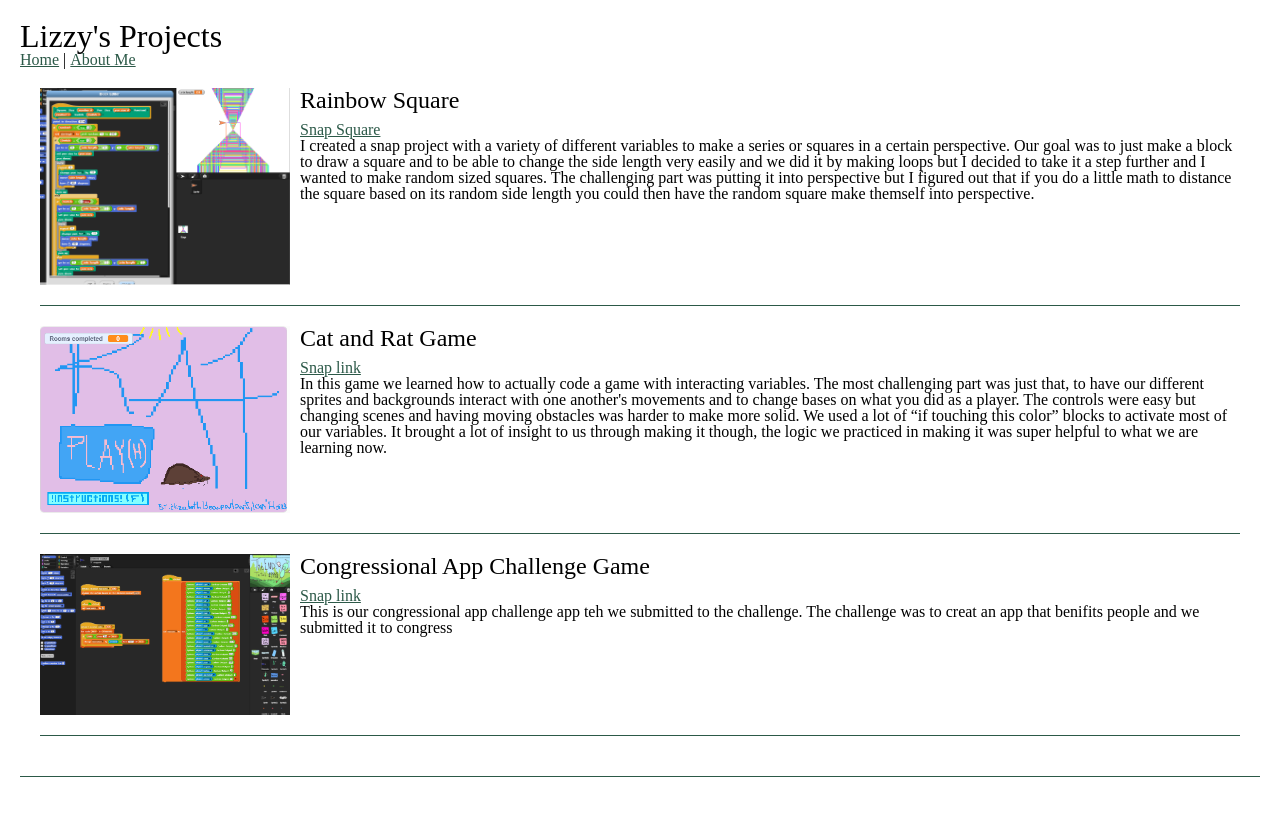
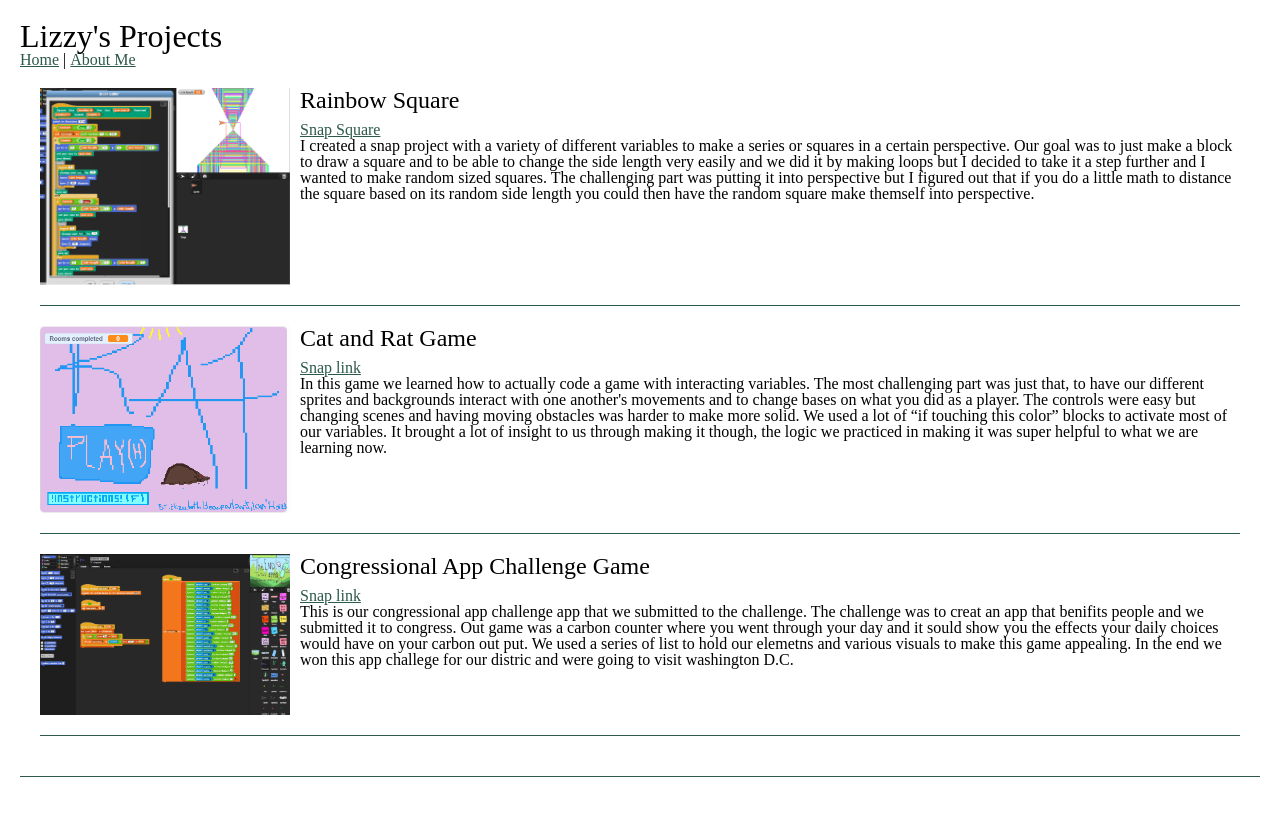
Before and after one commit to ElizabethBeau/Lizzy-s-Projects-Website, a plain HTML site: page index.html in a window 1280 px wide. Shown: the top 816 px of the page. Drawn offline with Linux system fonts and the light colour scheme.

Commit message:
Update index.html

```diff
--- a/index.html
+++ b/index.html
@@ -49,7 +49,7 @@
       <h2>Congressional App Challenge Game</h2>
       <p><a href="https://snap.berkeley.edu/project?username=elizabethbeauparlant&projectname=Carbon%20Counter%20Final%20Version">Snap link</a></p>
       <p><a href=></a></p>
-        <p>This is our congressional app challenge app teh we submitted to the challenge. The challenge was to creat an app that benifits people and we submitted it to congress
+        <p>This is our congressional app challenge app that we submitted to the challenge. The challenge was to creat an app that benifits people and we submitted it to congress. Out game was a carbon counter where you went through your day and it sould show you the effects your daily choices would have on your carbon out put. We used a series of list to hold our elemetns and various visuals to make this game appealing. In the end we won this app challege for our distric and were going to visit washington D.C.
         </p>
       <div class="clear"></div>
      </div>
```
